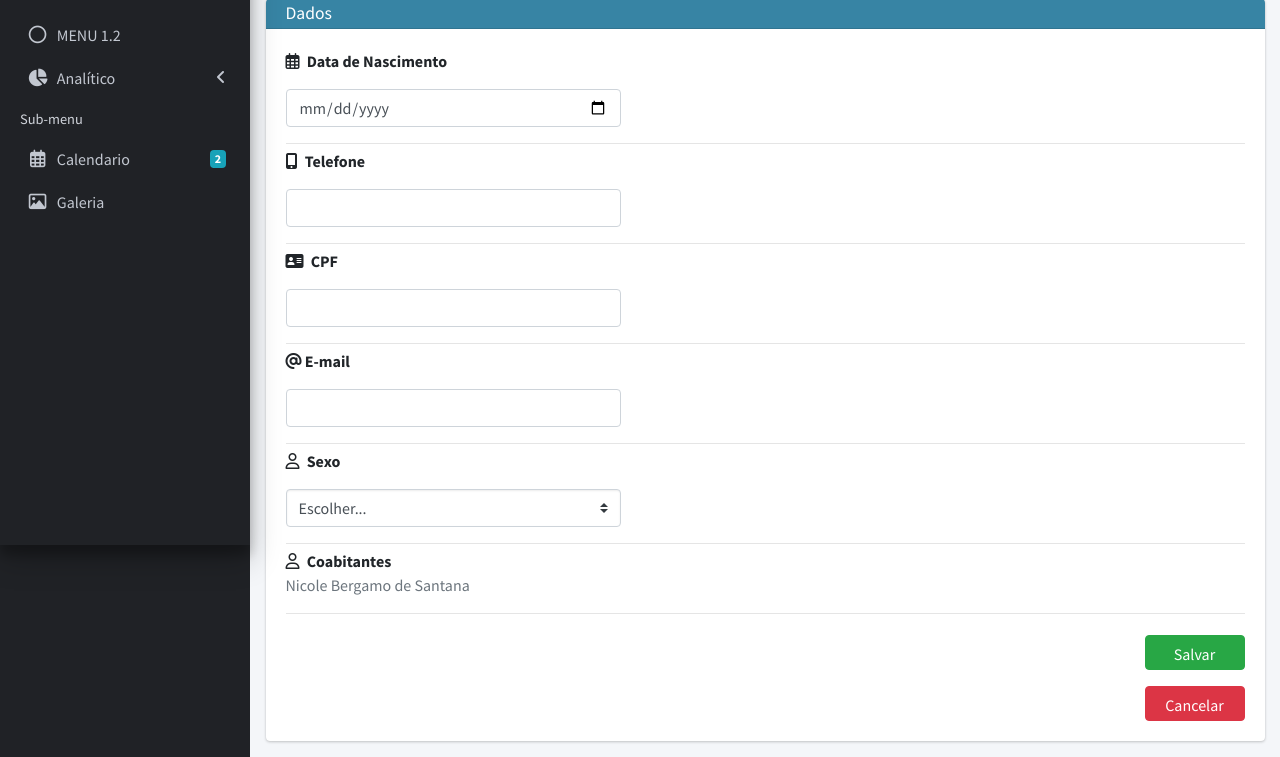
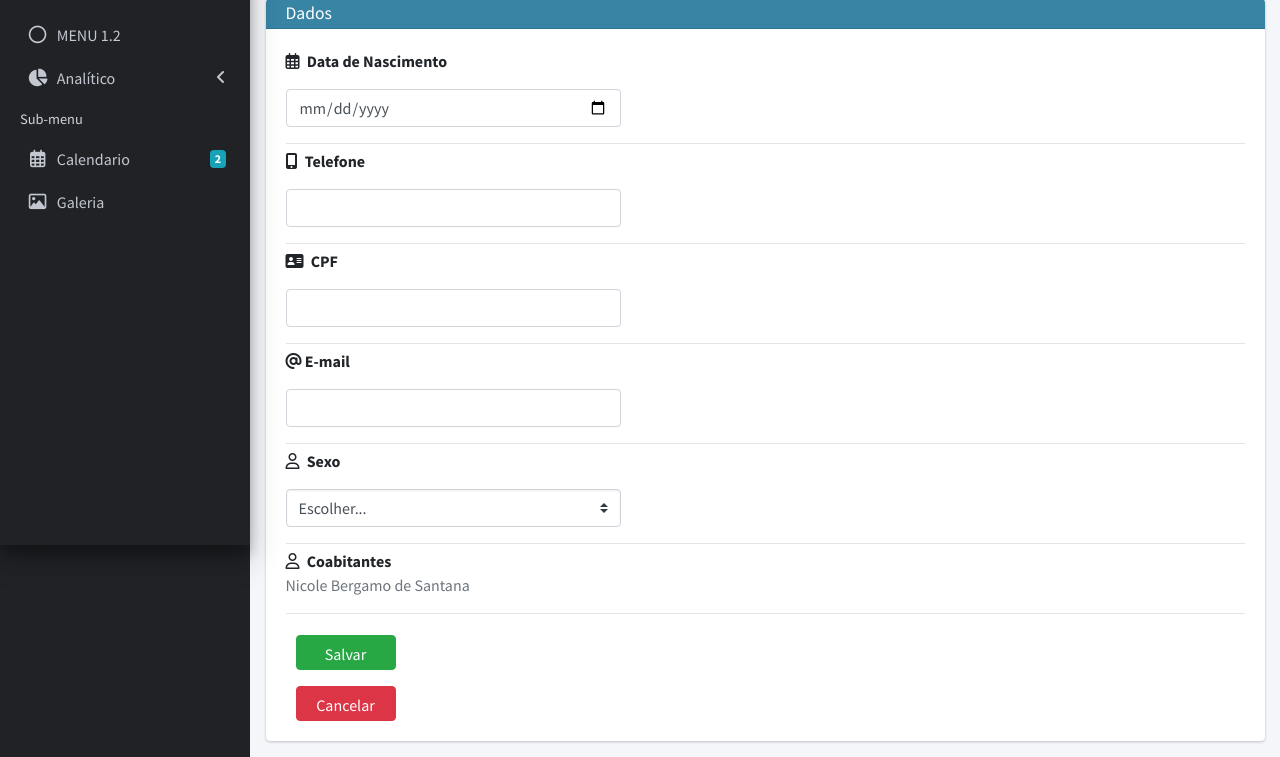
Before and after one commit to guimdavila/Sistema-de-controle-financeiro-PHP-JS-, a PHP site: page /Nordic/app/alterar-usuario.php in a window 1280 px wide. Shown: the part 255-1012 px from the top of the page. Run offline with PHP 8.4, Linux system fonts and the light colour scheme; a user stored in the database is signed in; data comes from the database, SQL or seed files in the repository; some libraries are stand-ins or nearby versions.

Commit message:
correção botoões

```diff
--- a/app/alterar-usuario.php
+++ b/app/alterar-usuario.php
@@ -147,16 +147,14 @@ include('php/funcoes.php');
 
                                         <hr>
 
-                                        <div class="btn-edit-perfil">
-                                            <button class="btn btn-success" data-taggle="modal">Salvar</button>
+                                            <button class="btn btn-success btn-edit-perfil" data-taggle="modal">Salvar</button>
 
-                                        </div>
                                     </form>
 
 
                                     <!-- Voltar -->
-                                    <a href="perfilUsuario.php" class="btn-edit-perfil">
-                                        <button class="btn btn-danger" data-taggle="modal"> Cancelar</button>
+                                    <a href="perfilUsuario.php" >
+                                        <button class="btn btn-danger btn-edit-perfil" data-taggle="modal"> Cancelar</button>
                                     </a>
 
                                 </div>
--- a/app/dist/css/styles.css
+++ b/app/dist/css/styles.css
@@ -109,13 +109,6 @@ hr{
     margin-left: 10px;
 }
 
-.btn{
-    margin-top: 16px;
-    margin-bottom: 0px;
-    margin-left: 10px;
-    width: 100px;
-    height: 35px;
-}
 
 .aSemTextDecoration{
     text-decoration: none;
@@ -127,6 +120,12 @@ hr{
 }
 
 .btn-edit-perfil{
-    display: flex;
-    justify-content: flex-end;
+    margin-top: 16px;
+    margin-bottom: 0px;
+    margin-left: 10px;
+    width: 100px;
+    height: 35px;
 }
+.botoesEdicaoPerfil{
+    text-align: right;
+}
--- a/app/perfilUsuario.php
+++ b/app/perfilUsuario.php
@@ -128,12 +128,10 @@ include('php/funcoes.php');
 
                   <hr>
 
-                  <div class="btn-edit-perfil">
                     <a href="alterar-usuario.php">
-                      <button class="btn btn-primary">Editar</button>
+                      <button class="btn btn-primary btn-edit-perfil">Editar</button>
                     </a>
 
-                  </div>
 
                 </div>
                 <!-- /.card-body -->
```
